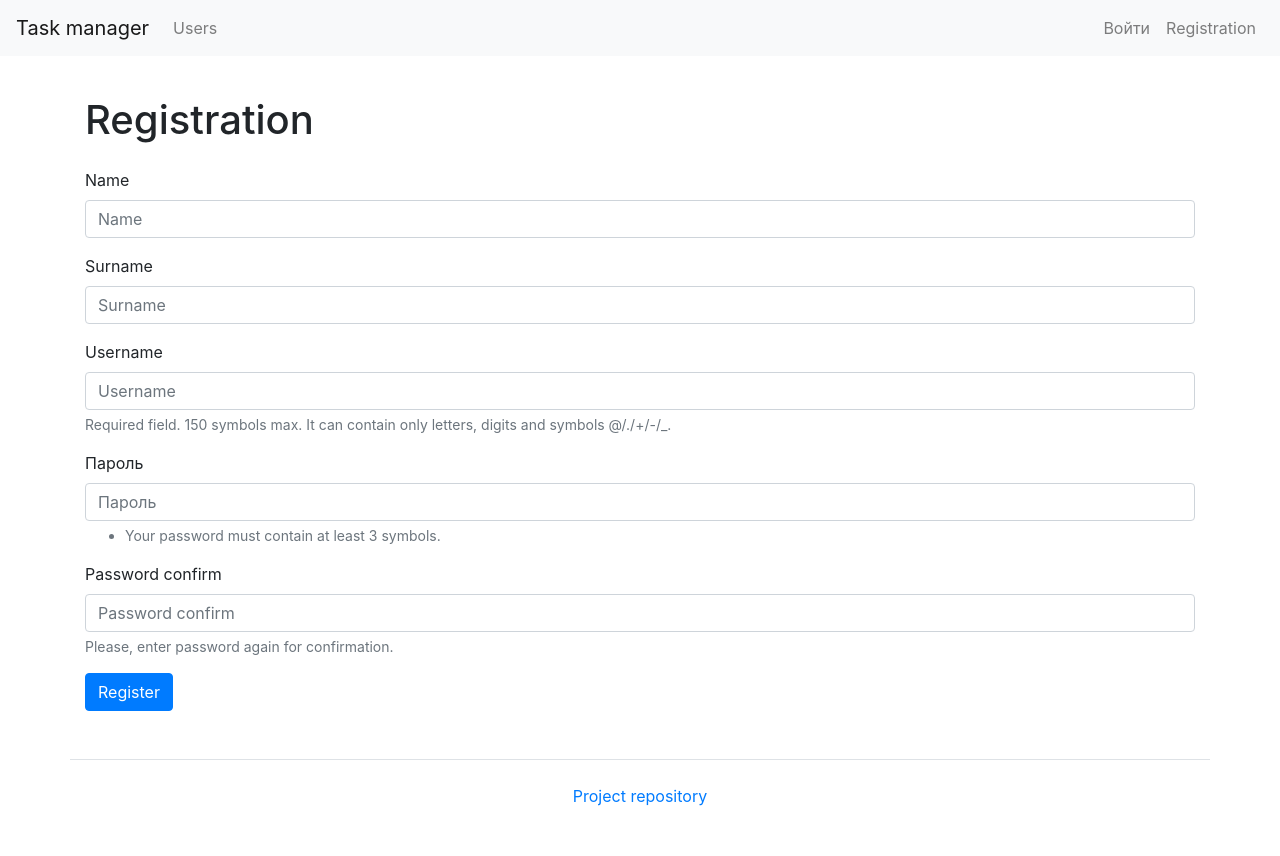
After one commit to GunGalla/python-project-52, a Django app: page /users/create in a window 1280 px wide. The commit adds this page. Run offline with Django 4.2, Linux system fonts and the light colour scheme; some libraries are stand-ins or nearby versions.

Commit message:
Add registration form

```diff
--- a/hexlet_task_manager/urls.py
+++ b/hexlet_task_manager/urls.py
@@ -1,24 +1,11 @@
-"""hexlet_task_manager URL Configuration
-
-The `urlpatterns` list routes URLs to views. For more information please see:
-    https://docs.djangoproject.com/en/4.1/topics/http/urls/
-Examples:
-Function views
-    1. Add an import:  from my_app import views
-    2. Add a URL to urlpatterns:  path('', views.home, name='home')
-Class-based views
-    1. Add an import:  from other_app.views import Home
-    2. Add a URL to urlpatterns:  path('', Home.as_view(), name='home')
-Including another URLconf
-    1. Import the include() function: from django.urls import include, path
-    2. Add a URL to urlpatterns:  path('blog/', include('blog.urls'))
-"""
 from django.contrib import admin
-from django.urls import path, include
+from django.urls import path
 from task_manager import views
 
 urlpatterns = [
     path('', views.IndexView.as_view(), name='index'),
-    path('users', views.UsersView.as_view(), name='users'),
+    path('login', views.Login.as_view(), name='login'),
+    path('users/', views.UsersView.as_view(), name='users'),
+    path('users/create', views.UsersCreate.as_view(), name='create'),
     path('admin/', admin.site.urls),
 ]
--- a/task_manager/forms.py
+++ b/task_manager/forms.py
@@ -1,32 +1,68 @@
 """Django forms module."""
-from django.forms import ModelForm, TextInput, Textarea
+from django.forms import ModelForm
 from django.contrib.auth.models import User
 from django.forms import CharField, PasswordInput
 from django.core.exceptions import ValidationError
+from django.utils.translation import gettext_lazy as _
+import re
 
 
 class UserRegistrationForm(ModelForm):
+    """Class to create form for user creation."""
     class Meta:
+        """Base settings"""
         model = User
-        fields = ["username", "email"]
+        fields = ['first_name', 'last_name', 'username']
 
-    password1 = CharField(label="password", widget=PasswordInput)
-    password2 = CharField(label="password confirm", widget=PasswordInput)
+    first_name = CharField(label=_('Name'), required=True)
 
-    # def clean_username(self):
-    #     username = self.cleaned_data.get("username")
-    #     if len(username) >= 5 and username[0].isupper():
-    #         return username
-    #     raise ValidationError("Длина имени >= 5, и первый символ в верхнем регистре")
+    last_name = CharField(label=_('Surname'), required=True)
+
+    username = CharField(
+        label=_('Username'),
+        help_text=_("Required field. 150 symbols max. "
+                    "It can contain only letters, digits and symbols @/./+/-/_."),
+        required=True,
+
+    )
+
+    password1 = CharField(
+        label=_("Password"),
+        widget=PasswordInput,
+        help_text=_('<ul><li>Your password must contain at least 3 symbols.</li></ul>'),
+    )
+
+    password2 = CharField(
+        label=_("Password confirm"),
+        widget=PasswordInput,
+        help_text=_('Please, enter password again for confirmation.')
+    )
+
+    def clean_username(self):
+        """Username validation"""
+        username = self.cleaned_data.get("username")
+        validation = User.objects.filter(username=username)
+        if len(validation) > 0:
+            raise ValidationError(_("User with that username already exists"))
+        pattern = r'^[\w.@+-]+$'
+        if not re.match(pattern, username):
+            raise ValidationError(
+                _("Enter correct username. It can contain only letters, digits and symbols @/./+/-/_")
+            )
+        return username
 
     def clean_password2(self):
+        """Password validation"""
         pass1 = self.cleaned_data.get("password1")
         pass2 = self.cleaned_data.get("password2")
-        if pass1 and pass2 and pass1 == pass2:
-            return pass2
-        raise ValidationError("Пароли не совпадают или пустые")
+        if pass1 != pass2:
+            raise ValidationError(_("Passwords do not match"))
+        if len(pass2) < 3:
+            raise ValidationError(_("Password is too short. It must contain at least 3 symbols."))
+        return pass2
 
     def save(self, commit=True):
+        """Saving password"""
         user = super().save(commit=False)
         user.set_password(self.cleaned_data["password1"])
         if commit:
--- a/task_manager/templates/base.html
+++ b/task_manager/templates/base.html
@@ -25,16 +25,15 @@
             </ul>
             <ul class="navbar-nav">
                 <li class="nav-item">
-                    <a class="nav-link" href="">{% trans 'Log in' %}</a>
+                    <a class="nav-link" href="{% url 'login' %}">{% trans 'Log in' %}</a>
                 </li>
                 <li class="nav-item">
-                    <a class="nav-link" href="">{% trans 'Registration' %}</a>
+                    <a class="nav-link" href="{% url 'create' %}">{% trans 'Registration' %}</a>
                 </li>
             </ul>
         </div>
     </nav>
     <div class="container wrapper flex-grow-1">
-
                 {% block page_header %}{% endblock page_header %}
                 {% block content %}{% endblock content %}
             </div>
--- /dev/null
+++ b/task_manager/templates/user_create.html
@@ -0,0 +1,10 @@
+{% extends 'base.html' %}
+{% load bootstrap4 i18n %}
+{% block content %}
+<h1 class="my-4">{% trans 'Registration' %}</h1>
+<form method="post">
+    {% csrf_token %}
+    {% bootstrap_form form %}
+    <input class="btn btn-primary" type="submit" value="{% trans 'Register' %}">
+</form>
+{% endblock %}
--- a/task_manager/templates/users.html
+++ b/task_manager/templates/users.html
@@ -1,5 +1,5 @@
 {% extends 'base.html' %}
-{% load i18n %}
+{% load bootstrap4 i18n %}
 {% block content %}
 <h1 class="my-4">{% trans 'Users' %}</h1>
 <table class="table table-striped">
--- a/task_manager/views.py
+++ b/task_manager/views.py
@@ -1,7 +1,8 @@
 """Views module"""
-from django.shortcuts import render
+from django.shortcuts import render, redirect
 from django.views import View
 from django.contrib.auth.models import User
+from task_manager.forms import UserRegistrationForm
 
 
 class IndexView(View):
@@ -13,12 +14,45 @@ class IndexView(View):
 
 
 class UsersView(View):
-    """Urers list page"""
+    """Users list page"""
 
-    def get(self, request, *args, ** kwargs):
+    def get(self, request, *args, **kwargs):
         """Getting all registered users"""
         users = User.objects.all()
         if users:
-            return render(request, 'users.html', context= {'users': users})
+            return render(request, 'users.html', context={'users': users})
         else:
             return render(request, 'users.html')
+
+
+class UsersCreate(View):
+    """Views, related to users creation"""
+
+    def get(self, request, *args, **kwargs):
+        """Shows user creation form"""
+
+        form = UserRegistrationForm()
+        context = {'form': form}
+        return render(request, 'user_create.html', context)
+
+    def post(self, request, *args, **kwargs):
+        """Sends user creation form"""
+
+        form = UserRegistrationForm(request.POST)
+        if form.is_valid():
+            form.save()
+            return redirect('login')
+        context = {'form': form}
+        return render(request, 'user_create.html', context)
+
+
+class Login(View):
+    """Log in views class"""
+
+    def get(self, request, *args, **kwargs):
+        """Shows log in page"""
+        return render(request, 'login.html')
+
+    def post(self, request, *args, **kwargs):
+        """Auth"""
+        redirect('index')
```
Also changed, not shown: task_manager/templates/login.html (added, +9 -0 lines), locale/en_us/LC_MESSAGES/django.po (deleted), locale/ru/LC_MESSAGES/django.po.
